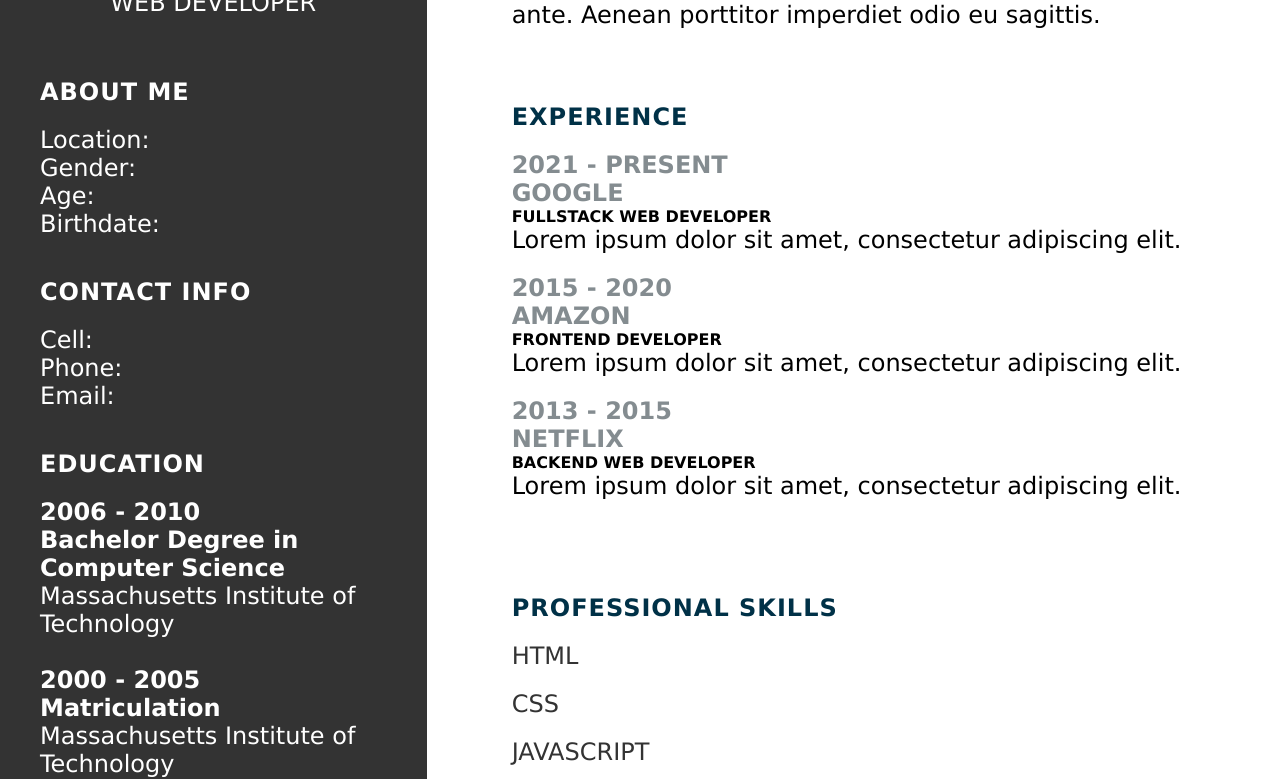
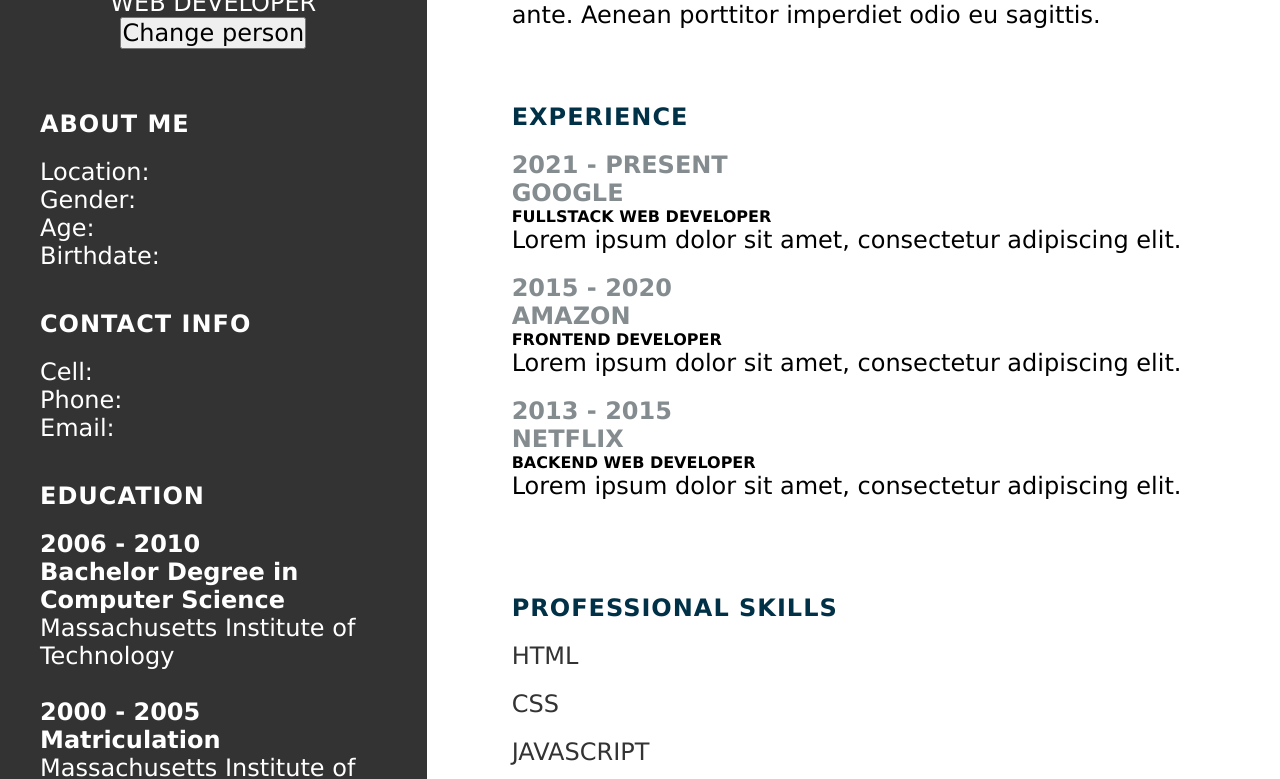
Before and after one commit to AragonEA/Argentina-Programa-CV, a website: page index.html in a window 1280 px wide. Shown: the part 321-1100 px from the top of the page. Drawn offline with Linux system fonts and the light colour scheme.

Commit message:
Create button to reload page

```diff
--- a/index.html
+++ b/index.html
@@ -19,6 +19,7 @@
         </div>
         <h2 id="name">Name</h2>
         <span>Web Developer</span>
+        <button onClick="window.location.reload();">Change person</button>
       </div>
 
       <div class="info">
```
